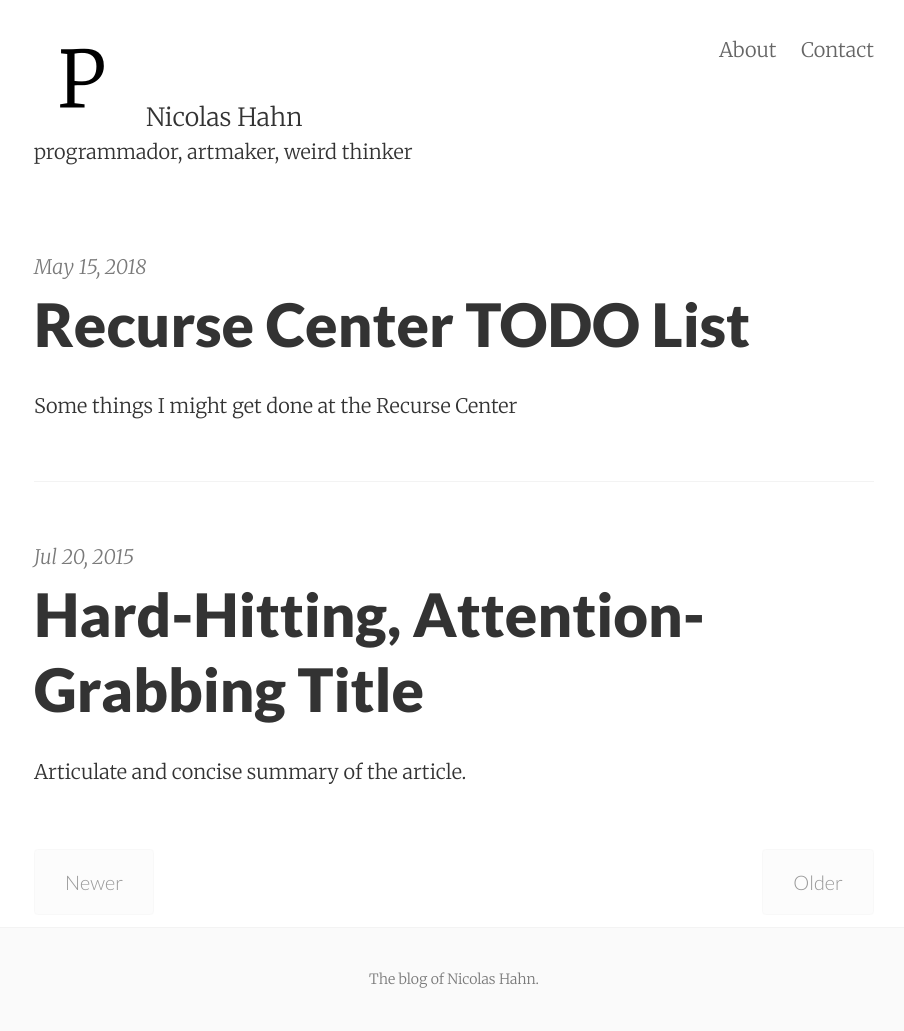
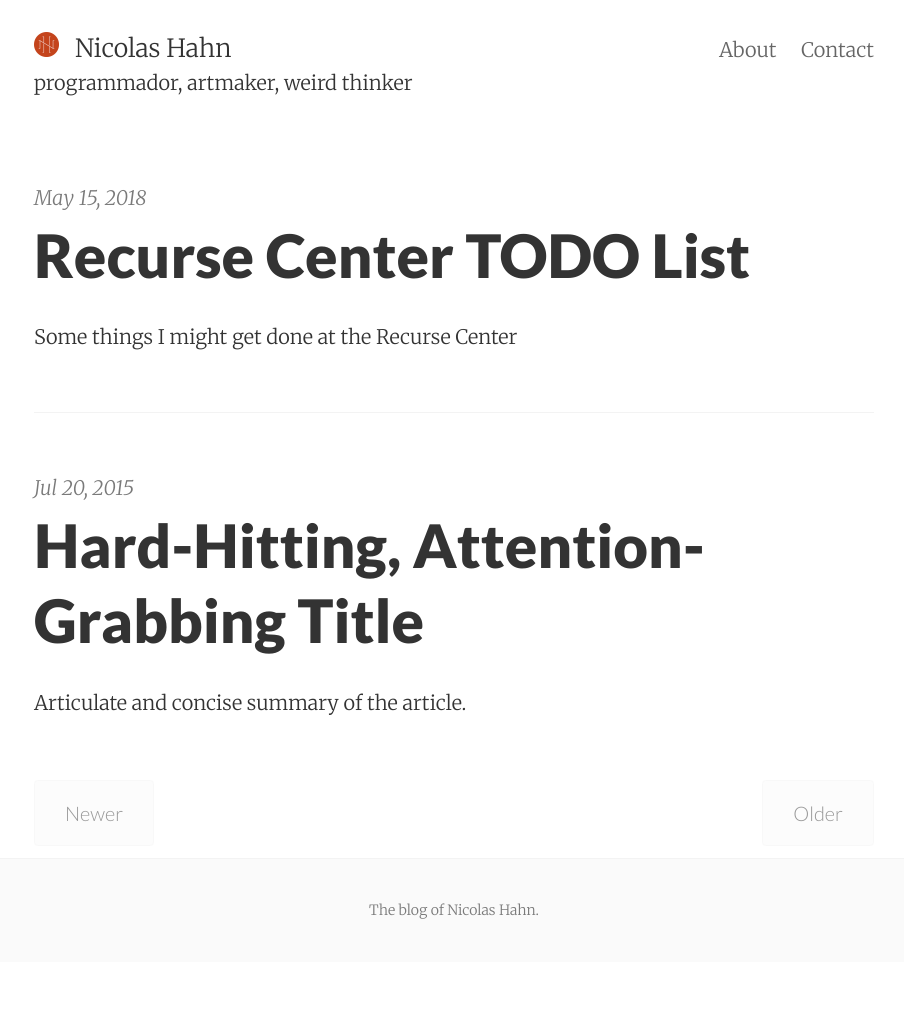
Before and after one commit to nicolashahn/nicolashahn.github.io, a Jekyll site: the page built from index.html, in a window 1280 px wide. Shown: the whole page, without its empty margins (186-1090 px from the left). Built offline with Jekyll 4.4.1, drawn with Linux system fonts in a browser that asks for light colours; the list of posts is cut into pages by our own code; after the commit the page ends 962 px from its top, so only the background shows below that.

Commit message:
use 16x and 200x logo only

```diff
--- a/_includes/head.html
+++ b/_includes/head.html
@@ -49,11 +49,11 @@
     <link rel="apple-touch-icon" sizes="152x152" href="/images/apple-touch-icon-152x152.png">
     <link rel="apple-touch-icon" sizes="180x180" href="/images/apple-touch-icon-180x180.png">
     <link rel="icon" type="image/png" href="/images/favicon-200x200.png" sizes="200x200">
-    <link rel="icon" type="image/png" href="/images/favicon-192x192.png" sizes="192x192">
-    <link rel="icon" type="image/png" href="/images/favicon-160x160.png" sizes="160x160">
-    <link rel="icon" type="image/png" href="/images/favicon-96x96.png" sizes="96x96">
+    <!--<link rel="icon" type="image/png" href="/images/favicon-192x192.png" sizes="192x192">-->
+    <!--<link rel="icon" type="image/png" href="/images/favicon-160x160.png" sizes="160x160">-->
+    <!--<link rel="icon" type="image/png" href="/images/favicon-96x96.png" sizes="96x96">-->
     <link rel="icon" type="image/png" href="/images/favicon-16x16.png" sizes="16x16">
-    <link rel="icon" type="image/png" href="/images/favicon-32x32.png" sizes="32x32">
+    <!--<link rel="icon" type="image/png" href="/images/favicon-32x32.png" sizes="32x32">-->
 
     {% if site.google_analytics %}
     <script type="text/javascript">
--- a/_includes/header.html
+++ b/_includes/header.html
@@ -2,7 +2,7 @@
   <div class="mt2 wrap">
     <div class="measure">
       <a href="{{ site.url }}" class="site-title">
-        <img class="logo" src="{{ site.url }}/images/favicon-96x96.png" alt="logo"> {{ site.title }}
+        <img class="logo" src="{{ site.url }}/images/favicon-200x200.png" alt="logo" width="25" height="25"> {{ site.title }}
       </a>
       <nav class="site-nav">
         {% include navigation.html %}
```
